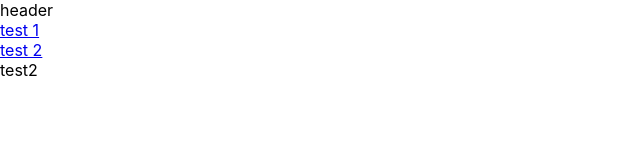
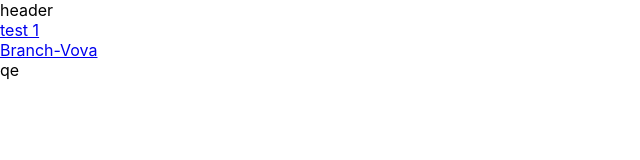
Before and after one commit to Lithuwix/test-project, a React (Create React App) app: page /test2 in a window 1280 px wide. Shown: the top 160 px of the page, without its empty margins (0-640 px from the left). Built offline with nearby package versions, Linux system fonts and the light colour scheme.

Commit message:
newName Branch-Vova

```diff
--- a/src/components/Main/Test_component_02/Test_component_02.tsx
+++ b/src/components/Main/Test_component_02/Test_component_02.tsx
@@ -3,7 +3,7 @@ import React from 'react';
 export const TestComponent02 = () => {
     return (
         <div>
-            test2
+            qe
         </div>
     );
 };
--- a/src/components/Navigation/Nav.tsx
+++ b/src/components/Navigation/Nav.tsx
@@ -5,7 +5,7 @@ export const Nav = () => {
     return (
         <nav>
             <div><Link to='/test1'>test 1</Link></div>
-            <div><Link to='/test2'>test 2</Link></div>
+            <div><Link to='/test2'>Branch-Vova</Link></div>
         </nav>
     );
 }
```
